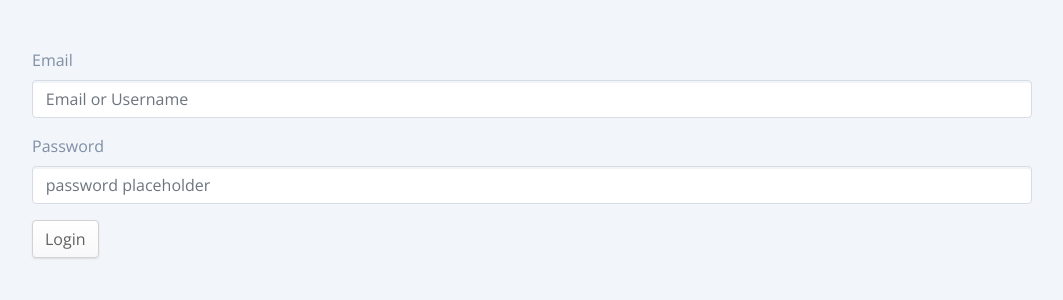
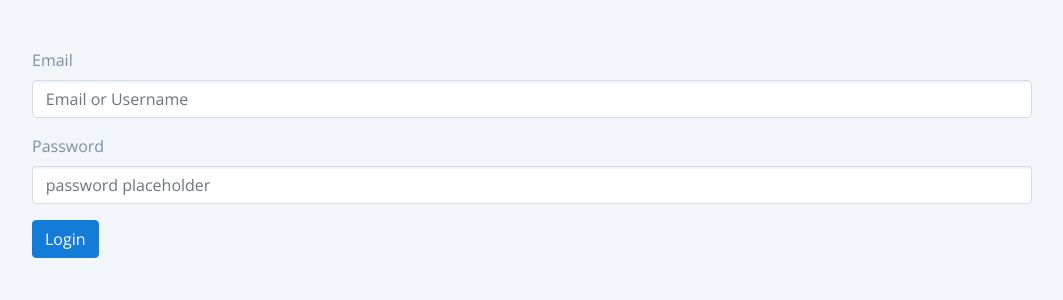
Before and after one commit to FitoGT/react-challenge, a React (Create React App) app: page / in a window 1280 px wide. Shown: the top 300 px of the page, without its empty margins (108-1171 px from the left). Built offline with nearby package versions, Linux system fonts and the light colour scheme.

Commit message:
login button

```diff
--- a/src/layouts/Login.js
+++ b/src/layouts/Login.js
@@ -29,7 +29,7 @@ function Login() {
           <Input type="password" name="password" id="examplePassword" value={password} onChange={e => setPassword(e.target.value)}  placeholder="password placeholder" />
         </FormGroup>
         {error ? <p className="text-danger">Some values are invalid, please try again</p> : null}
-        <Button onClick={()=>log()}>Login</Button>
+        <Button color='primary' onClick={()=>log()}>Login</Button>
       </Form>
     </Container>
   );
```
